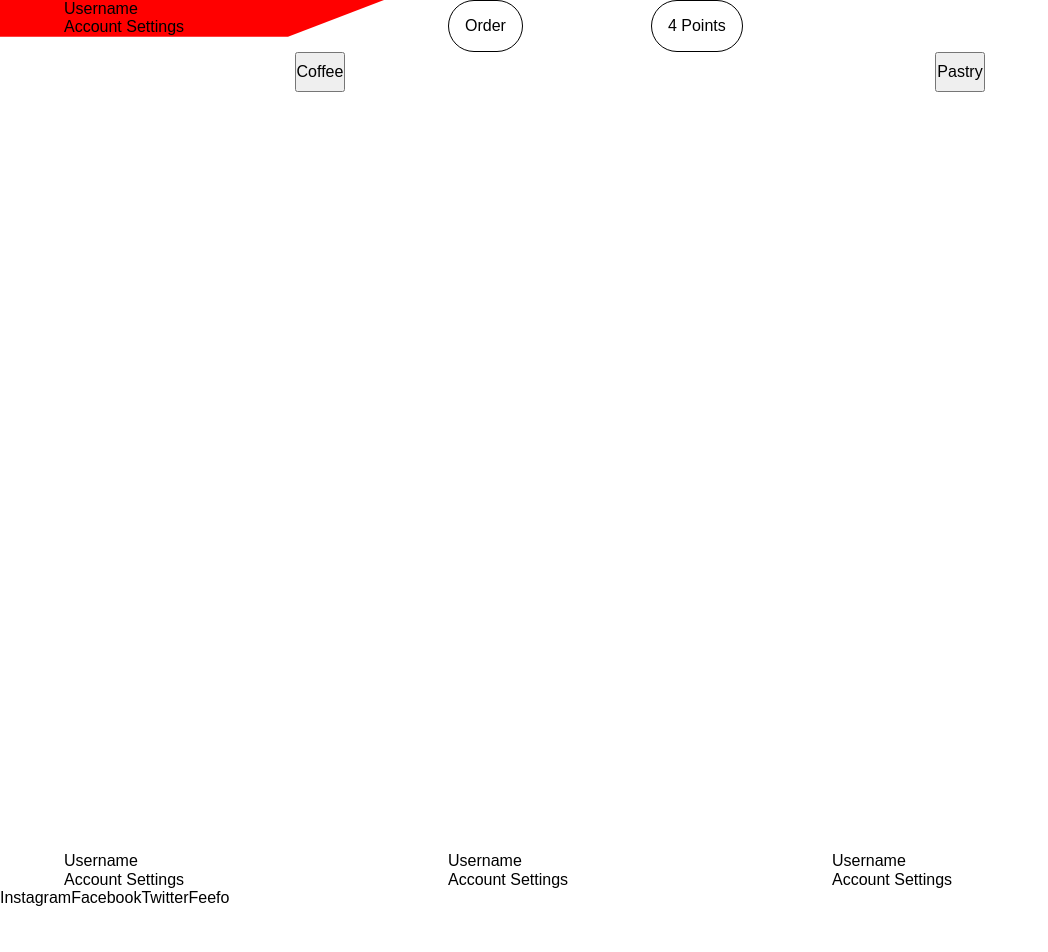
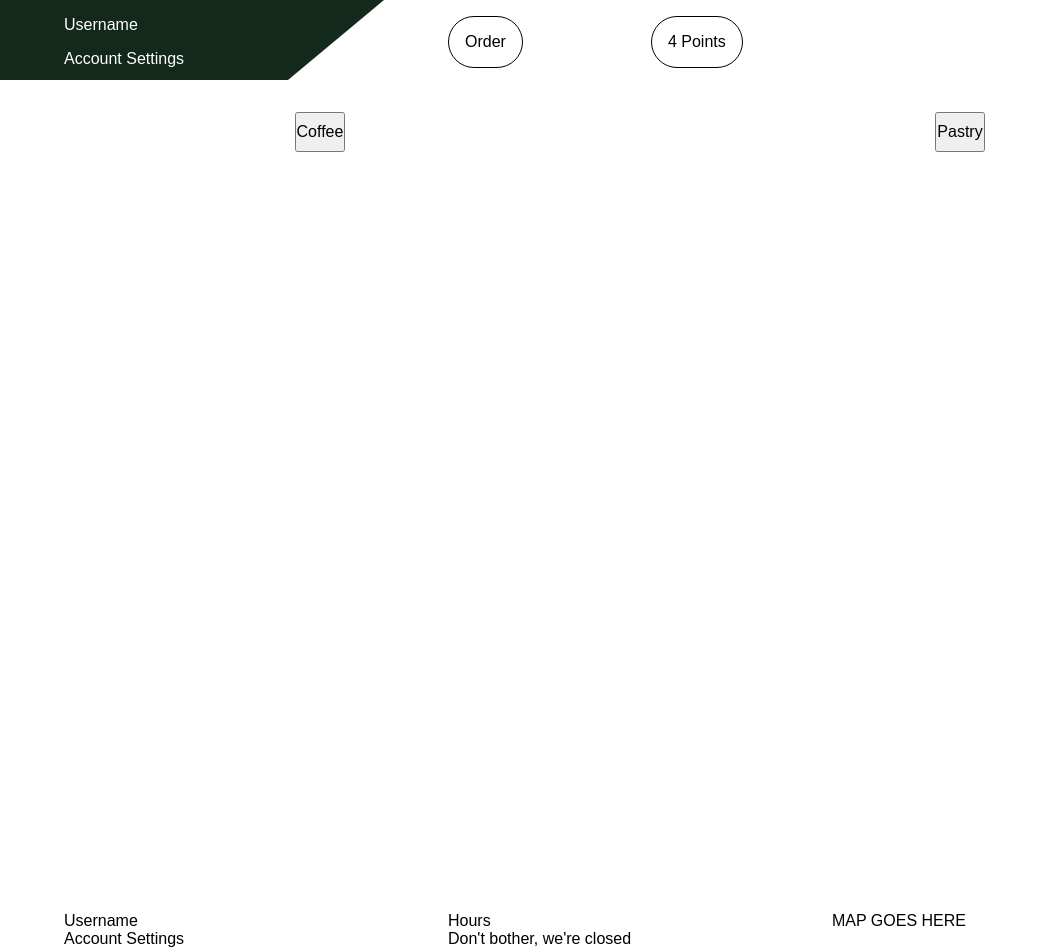
Before and after one commit to worpel/roast-well-coffee, a React (Create React App) app: page / in a window 1280 px wide. Shown: the top 952 px of the page, without its empty margins (0-1048 px from the left). Before the commit the page ends 908 px from the top, so only its background shows below. Built offline with nearby package versions, Linux system fonts and the light colour scheme.

Commit message:
minor changes to Nav and Footer

```diff
--- a/src/Components/Footer/Footer.css
+++ b/src/Components/Footer/Footer.css
@@ -0,0 +1,3 @@
+.socials {
+    justify-content: space-around;
+}
--- a/src/Components/Footer/Footer.js
+++ b/src/Components/Footer/Footer.js
@@ -10,14 +10,13 @@ class Footer extends Component {
             <p className="mh5">Account Settings</p>
           </div>
           <div className="openingHours fl w-30">
-            <p className="mh5">Username</p>
-            <p className="mh5">Account Settings</p>
+            <p className="mh5">Hours</p>
+            <p className="mh5">Don't bother, we're closed</p>
           </div>
           <div className="Map fl w-30">
-            <p className="mh5">Username</p>
-            <p className="mh5">Account Settings</p>
+            <p className="mh5">MAP GOES HERE</p>
           </div>
-          <div className="flex socials fl w-100">
+          <div className="flex socials mt3 fl w-100">
           <p>Instagram</p>
           <p>Facebook</p>
           <p>Twitter</p>
--- a/src/Components/Navbar/Navbar.css
+++ b/src/Components/Navbar/Navbar.css
@@ -1,4 +1,9 @@
+nav {
+    height: 10vh;
+}
 .acctInfo {
-    background: red;
+    color: white;
+    height: 100%;
+    background: #12291B;
     clip-path: polygon(0 0, 100% 0%, 75% 100%, 0% 100%);
 }
--- a/src/Components/Navbar/Navbar.js
+++ b/src/Components/Navbar/Navbar.js
@@ -4,13 +4,13 @@ import './Navbar.css';
 class Navbar extends Component {
   render() {
     return (
-        <nav>
+        <nav className="mb4">
           <div className="acctInfo fl w-30">
-            <p className="mh5">Username</p>
-            <p className="mh5">Account Settings</p>
+            <p className="mv3 mh5">Username</p>
+            <p className="mv1 mh5">Account Settings</p>
           </div>
           <div className="mainNav fl w-70">
-            <p className="br-pill inline-flex mh5 ba b--black pa3 ma">Order</p>
+            <p className="br-pill mv3 inline-flex mh5 ba b--black pa3 ma">Order</p>
             <p className="br-pill inline-flex mh5 ba b--black pa3 ma">4 Points</p>
           </div>
         </nav>
```
